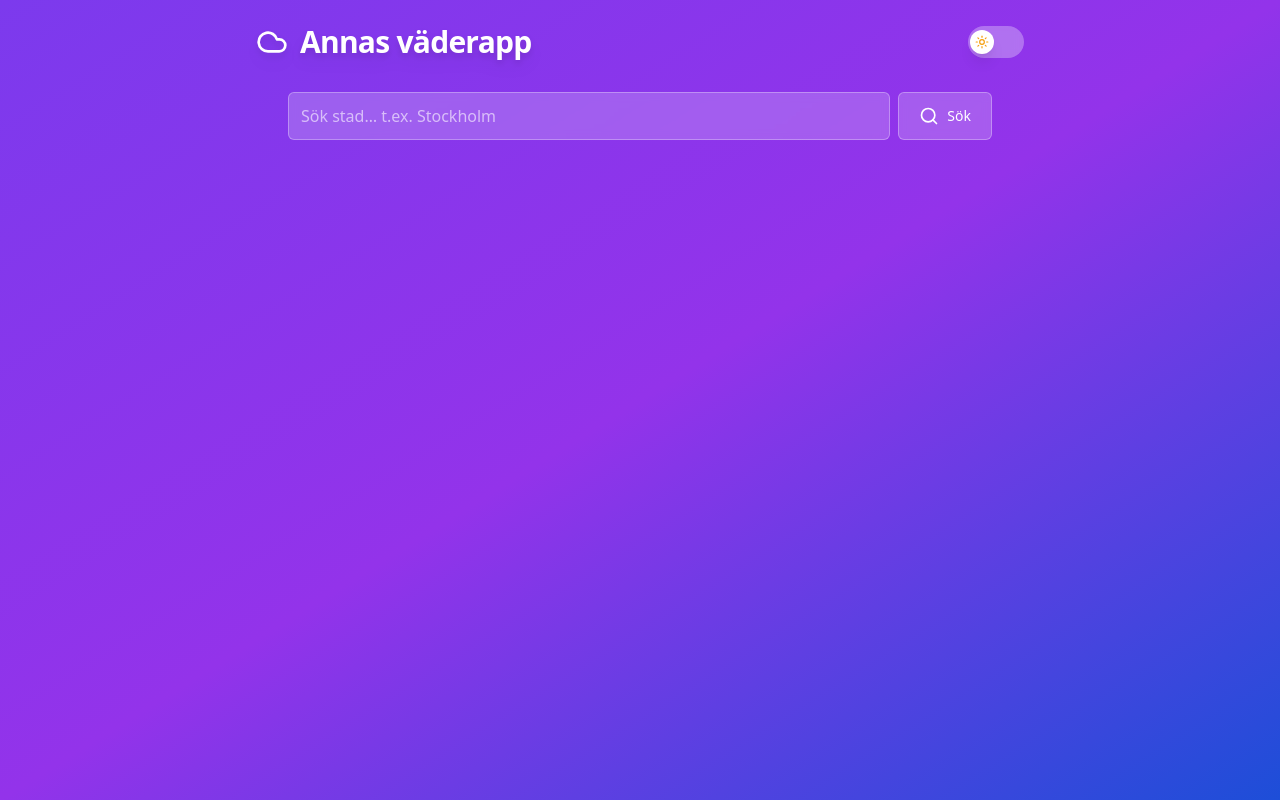
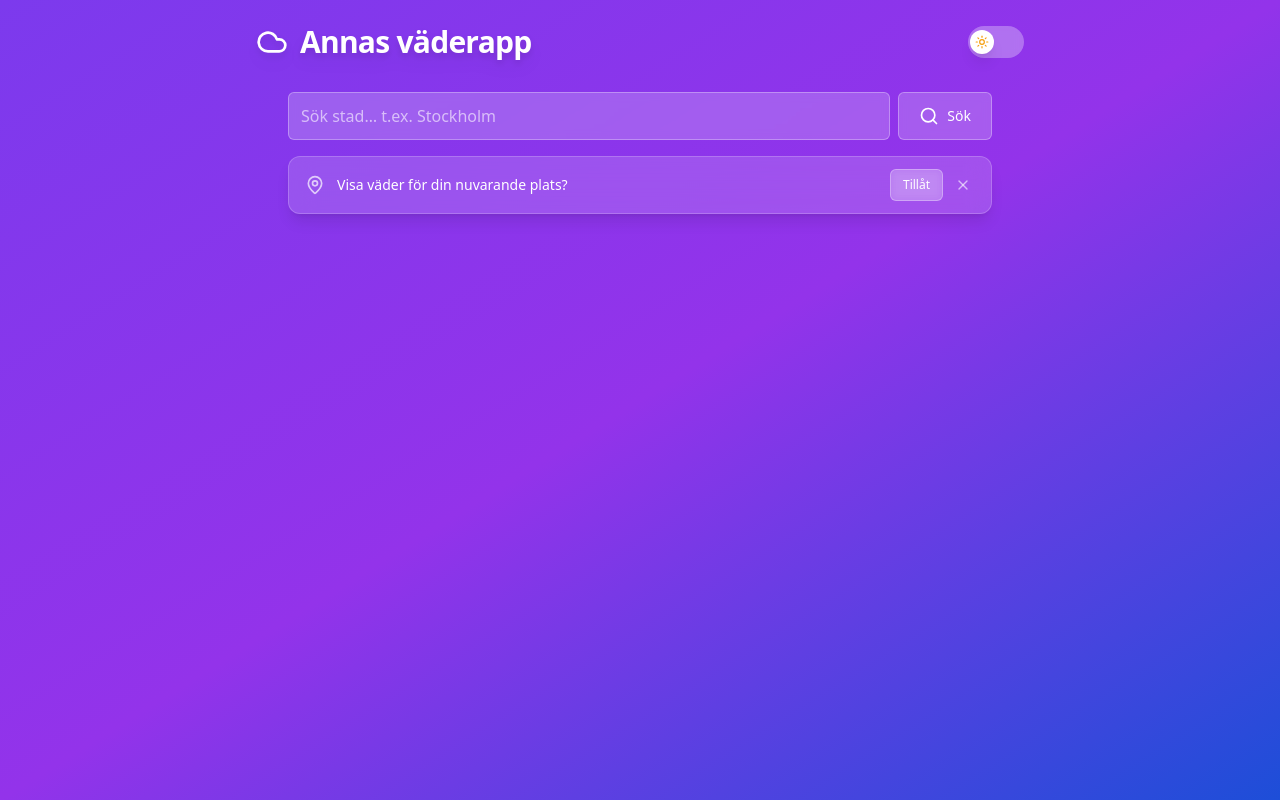
Before and after one commit to kvadratse/my-weather-app, a React (Vite) app: page / in a window 1280 px wide. Built offline with nearby package versions, Linux system fonts and the light colour scheme; no server answers.

Commit message:
Add geolocation and recent searches

```diff
--- a/src/App.tsx
+++ b/src/App.tsx
@@ -1,14 +1,18 @@
-import { useState, FormEvent, useEffect } from "react"
+import { useState, FormEvent, useEffect, useCallback } from "react"
 import { Search, MapPin, Cloud } from "lucide-react"
 import { Button } from "@/components/ui/button"
 import { Input } from "@/components/ui/input"
 import { cn } from "@/lib/utils"
-import { fetchCurrentWeather, fetchForecast, CurrentWeather, ForecastDay } from "@/lib/weather"
+import { fetchCurrentWeather, fetchForecast, CurrentWeather, ForecastDay, reverseGeocode } from "@/lib/weather"
 import { getGradient } from "@/lib/weatherUtils"
 import { WeatherCard } from "@/components/WeatherCard"
 import { ForecastCard } from "@/components/ForecastCard"
 import { useTheme } from "@/hooks/useTheme"
 import { ThemeToggle } from "@/components/ThemeToggle"
+import { useGeolocation } from "@/hooks/useGeolocation"
+import { useRecentSearches } from "@/hooks/useRecentSearches"
+import { GeolocationBanner } from "@/components/GeolocationBanner"
+import { RecentSearches } from "@/components/RecentSearches"
 
 type Status = "idle" | "loading" | "success" | "error"
 
@@ -21,35 +25,56 @@ export default function App() {
   const [forecast, setForecast] = useState<ForecastDay[]>([])
   const [gradient, setGradient] = useState("from-violet-600 via-purple-600 to-blue-700")
 
+  const { status: geoStatus, lat, lon, previousChoice, requestLocation, dismissPrompt } = useGeolocation()
+  const { recents, addRecent, clearRecents } = useRecentSearches()
+
   useEffect(() => {
     if (weather) {
       setGradient(getGradient(weather.condition, weather.icon, theme === "dark"))
     }
   }, [theme, weather])
 
-  async function handleSearch(e: FormEvent) {
-    e.preventDefault()
-    const city = query.trim()
+  const loadWeather = useCallback(async (city: string) => {
     if (!city) return
-
     setStatus("loading")
     setErrorMsg("")
     setWeather(null)
     setForecast([])
-
     try {
       const { geo, weather: currentWeather } = await fetchCurrentWeather(city)
       const forecastData = await fetchForecast(geo.lat, geo.lon)
-
       setWeather(currentWeather)
       setForecast(forecastData)
       setGradient(getGradient(currentWeather.condition, currentWeather.icon, theme === "dark"))
       setStatus("success")
+      addRecent(currentWeather.city)
     } catch (err) {
       setErrorMsg(err instanceof Error ? err.message : "Något gick fel")
       setStatus("error")
     }
+  }, [theme, addRecent])
+
+  function handleSearch(e: FormEvent) {
+    e.preventDefault()
+    loadWeather(query.trim())
   }
+
+  useEffect(() => {
+    if (geoStatus === "granted" && lat !== null && lon !== null) {
+      ;(async () => {
+        try {
+          setStatus("loading")
+          setErrorMsg("")
+          const geo = await reverseGeocode(lat, lon)
+          setQuery(geo.name)
+          await loadWeather(geo.name)
+        } catch (err) {
+          setErrorMsg(err instanceof Error ? err.message : "Kunde inte hämta platsväder")
+          setStatus("error")
+        }
+      })()
+    }
+  }, [geoStatus, lat, lon, loadWeather])
 
   return (
     <div
@@ -108,6 +133,20 @@ export default function App() {
               </span>
             </Button>
           </form>
+
+          {previousChoice === null && geoStatus !== "granted" && (
+            <GeolocationBanner
+              onAllow={requestLocation}
+              onDismiss={dismissPrompt}
+              isRequesting={geoStatus === "requesting"}
+            />
+          )}
+
+          <RecentSearches
+            recents={recents}
+            onSelect={(city) => { setQuery(city); loadWeather(city) }}
+            onClear={clearRecents}
+          />
         </section>
 
         {/* Error */}
--- /dev/null
+++ b/src/components/GeolocationBanner.tsx
@@ -0,0 +1,43 @@
+import { MapPin, X } from "lucide-react"
+import { Button } from "@/components/ui/button"
+
+interface Props {
+  onAllow: () => void
+  onDismiss: () => void
+  isRequesting: boolean
+}
+
+export function GeolocationBanner({ onAllow, onDismiss, isRequesting }: Props) {
+  return (
+    <div
+      role="region"
+      aria-label="Platsbegäran"
+      className="mt-4 flex items-center justify-between gap-3 rounded-xl border border-white/20 dark:border-white/10 bg-white/15 dark:bg-black/25 backdrop-blur-md px-4 py-3 text-white shadow-lg"
+    >
+      <div className="flex items-center gap-3 min-w-0">
+        <MapPin className="h-5 w-5 shrink-0 text-white/70" aria-hidden="true" />
+        <p className="text-sm">
+          Visa väder för din nuvarande plats?
+        </p>
+      </div>
+      <div className="flex items-center gap-2 shrink-0">
+        <Button
+          size="sm"
+          onClick={onAllow}
+          disabled={isRequesting}
+          aria-label="Tillåt platsbehörighet"
+          className="text-xs h-8"
+        >
+          {isRequesting ? "Hämtar…" : "Tillåt"}
+        </Button>
+        <button
+          onClick={onDismiss}
+          aria-label="Avfärda platsbegäran"
+          className="rounded-full p-1 text-white/60 hover:text-white hover:bg-white/10 transition-colors focus-visible:outline-none focus-visible:ring-2 focus-visible:ring-white/50"
+        >
+          <X className="h-4 w-4" />
+        </button>
+      </div>
+    </div>
+  )
+}
--- /dev/null
+++ b/src/components/RecentSearches.tsx
@@ -0,0 +1,45 @@
+import { Clock, X } from "lucide-react"
+
+interface Props {
+  recents: string[]
+  onSelect: (city: string) => void
+  onClear: () => void
+}
+
+export function RecentSearches({ recents, onSelect, onClear }: Props) {
+  if (recents.length === 0) return null
+
+  return (
+    <div className="mt-3" aria-label="Senaste sökningar">
+      <div className="flex items-center justify-between mb-2">
+        <span className="flex items-center gap-1.5 text-white/60 text-xs font-medium">
+          <Clock className="h-3.5 w-3.5" aria-hidden="true" />
+          Senaste sökningar
+        </span>
+        <button
+          onClick={onClear}
+          aria-label="Rensa senaste sökningar"
+          className="text-white/40 hover:text-white/70 text-xs transition-colors focus-visible:outline-none focus-visible:ring-2 focus-visible:ring-white/50 rounded"
+        >
+          <span className="flex items-center gap-1">
+            <X className="h-3 w-3" />
+            Rensa
+          </span>
+        </button>
+      </div>
+      <ul className="flex flex-wrap gap-2" role="list">
+        {recents.map((city) => (
+          <li key={city}>
+            <button
+              onClick={() => onSelect(city)}
+              aria-label={`Sök väder för ${city}`}
+              className="inline-flex items-center gap-1.5 rounded-full border border-white/25 dark:border-white/15 bg-white/15 dark:bg-black/20 backdrop-blur-sm px-3 py-1 text-sm text-white hover:bg-white/25 dark:hover:bg-black/30 transition-colors focus-visible:outline-none focus-visible:ring-2 focus-visible:ring-white/50"
+            >
+              {city}
+            </button>
+          </li>
+        ))}
+      </ul>
+    </div>
+  )
+}
--- /dev/null
+++ b/src/hooks/useGeolocation.ts
@@ -0,0 +1,51 @@
+import { useState } from "react"
+
+type GeoStatus = "idle" | "requesting" | "granted" | "denied" | "unavailable"
+
+interface GeolocationState {
+  status: GeoStatus
+  lat: number | null
+  lon: number | null
+  error: string | null
+}
+
+const STORAGE_KEY = "geo-permission"
+
+export function useGeolocation() {
+  const [state, setState] = useState<GeolocationState>({
+    status: "idle",
+    lat: null,
+    lon: null,
+    error: null,
+  })
+
+  // Has the user already made a choice (stored in localStorage)?
+  const previousChoice = localStorage.getItem(STORAGE_KEY)
+
+  function requestLocation() {
+    if (!navigator.geolocation) {
+      setState({ status: "unavailable", lat: null, lon: null, error: "Din webbläsare stöder inte geolokalisering." })
+      localStorage.setItem(STORAGE_KEY, "denied")
+      return
+    }
+    setState((s) => ({ ...s, status: "requesting" }))
+    navigator.geolocation.getCurrentPosition(
+      (pos) => {
+        setState({ status: "granted", lat: pos.coords.latitude, lon: pos.coords.longitude, error: null })
+        localStorage.setItem(STORAGE_KEY, "granted")
+      },
+      () => {
+        setState({ status: "denied", lat: null, lon: null, error: "Platsbehörighet nekades." })
+        localStorage.setItem(STORAGE_KEY, "denied")
+      },
+      { timeout: 10000 }
+    )
+  }
+
+  function dismissPrompt() {
+    localStorage.setItem(STORAGE_KEY, "denied")
+    setState((s) => ({ ...s, status: "denied" }))
+  }
+
+  return { ...state, previousChoice, requestLocation, dismissPrompt }
+}
--- /dev/null
+++ b/src/hooks/useRecentSearches.ts
@@ -0,0 +1,32 @@
+import { useState } from "react"
+
+const STORAGE_KEY = "recent-searches"
+const MAX_ITEMS = 5
+
+function load(): string[] {
+  try {
+    return JSON.parse(localStorage.getItem(STORAGE_KEY) ?? "[]")
+  } catch {
+    return []
+  }
+}
+
+export function useRecentSearches() {
+  const [recents, setRecents] = useState<string[]>(load)
+
+  function addRecent(city: string) {
+    setRecents((prev) => {
+      const filtered = prev.filter((c) => c.toLowerCase() !== city.toLowerCase())
+      const next = [city, ...filtered].slice(0, MAX_ITEMS)
+      localStorage.setItem(STORAGE_KEY, JSON.stringify(next))
+      return next
+    })
+  }
+
+  function clearRecents() {
+    localStorage.removeItem(STORAGE_KEY)
+    setRecents([])
+  }
+
+  return { recents, addRecent, clearRecents }
+}
--- a/src/lib/weather.ts
+++ b/src/lib/weather.ts
@@ -62,6 +62,15 @@ export async function fetchCurrentWeather(city: string): Promise<{ geo: GeoResul
   }
 }
 
+export async function reverseGeocode(lat: number, lon: number): Promise<GeoResult> {
+  const url = `https://api.openweathermap.org/geo/1.0/reverse?lat=${lat}&lon=${lon}&limit=1&appid=${API_KEY}`
+  const res = await fetch(url)
+  if (!res.ok) throw new Error("Kunde inte utföra omvänd geokodning")
+  const data: GeoResult[] = await res.json()
+  if (!data.length) throw new Error("Hittade inte din plats")
+  return data[0]
+}
+
 export async function fetchForecast(lat: number, lon: number): Promise<ForecastDay[]> {
   const url = `https://api.openweathermap.org/data/2.5/forecast?lat=${lat}&lon=${lon}&appid=${API_KEY}&units=metric&lang=sv`
   const res = await fetch(url)
```
Also changed, not shown: 1 other file (tests, documents, lock files or other folders).
